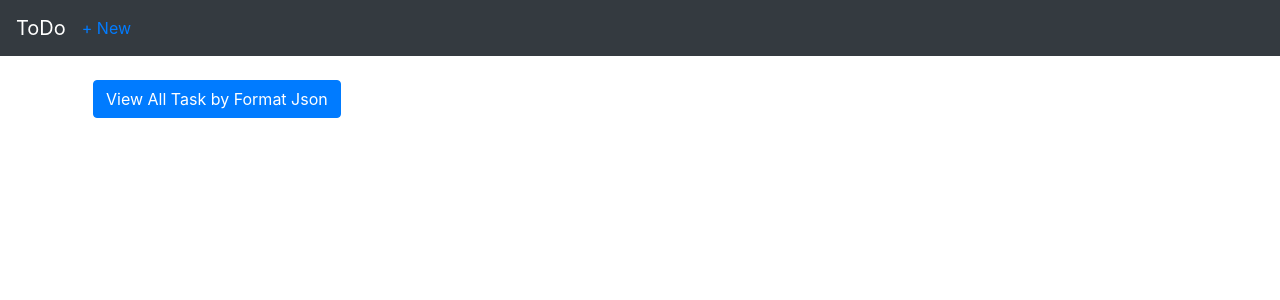
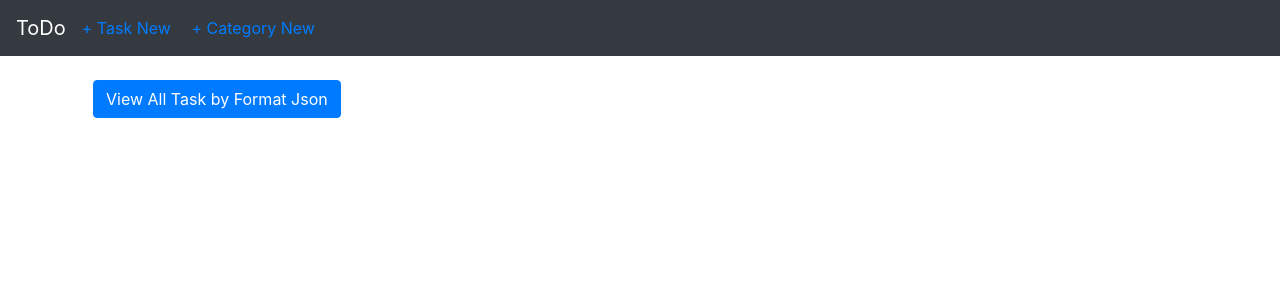
Before and after one commit to ElhamMeybodian/ToDo-App, a Django app: page /todo/ in a window 1280 px wide. Shown: the top 300 px of the page. Run offline with Django 3.2, Linux system fonts and the light colour scheme; data that the repository does not hold is empty.

Commit message:
update file

```diff
--- a/Reminder/settings.py
+++ b/Reminder/settings.py
@@ -66,6 +66,9 @@ TEMPLATES = [
                 'django.contrib.auth.context_processors.auth',
                 'django.contrib.messages.context_processors.messages',
             ],
+            'builtins':[
+                'todo.templatetags.due_task','todo.templatetags.filter_title'
+            ],
         },
     },
 ]
--- a/templates/base.html
+++ b/templates/base.html
@@ -18,7 +18,8 @@
             <a class="navbar-brand" href="{% url 'home' %}">ToDo</a>
             <ul class="navbar-nav mr-auto">
                 <li class="nav-item">
-                    <a href="{% url 'task_new' %}">+ New</a>
+                    <a href="{% url 'task_new' %}" class="mr-3">+ Task New</a>
+                    <a href="{% url 'category_new' %}" class="mr-3">+ Category New</a>
                 </li>
             </ul>
 
--- a/templates/task_list.html
+++ b/templates/task_list.html
@@ -1,16 +1,22 @@
 {% extends 'base.html' %}
 {% block title %}Tasks{% endblock title %}
+{% load filter_title %}
+
 {% block content %}
+
     <br/>
     {% for task in object_list %}
         <div class="card">
             <div class="card-header">
-                <span class="font-weight-bold"><a href="{% url 'task_detail' task.pk %}" class="data">{{ task.capital_title }}</a></span>
+                <span class="font-weight-bold"><a href="{% url 'task_detail' task.pk %}"
+                                                  class="data">{{ task.title | capital_title }}<br></a></span>
                 <span class="text-muted">{{ task.category }} |
-                {{ task.expired }}</span>
+                    {{ task.expired }}</span>
             </div>
         </div>
-        <br />
+        <br/>
     {% endfor %}
-    <a href="{% url 'task' %}" class="data"><button class="btn btn-primary ml-2" type="submit" id="button-addon">View All Task by Format Json</button></a>
+    <a href="{% url 'task' %}" class="data">
+        <button class="btn btn-primary ml-2" type="submit" id="button-addon">View All Task by Format Json</button>
+    </a>
 {% endblock content %}
--- a/todo/urls.py
+++ b/todo/urls.py
@@ -3,16 +3,20 @@ from .views import (
     TaskListView,
     TaskCreateView,
     TaskDetailView,
+    TaskUpdateView,
     CategoryListView,
     CategoryDetailView,
+    CategoryCreateView,
     TaskView,
 )
 
 urlpatterns = [
+    path('', TaskListView.as_view(), name='task_list'),
     path('<int:pk>/', TaskDetailView.as_view(), name='task_detail'),
-    path('new/', TaskCreateView.as_view(), name='task_new'),
+    path('newtask/', TaskCreateView.as_view(), name='task_new'),
+    path('<int:pk>/edit/', TaskUpdateView.as_view(), name='task_update'),
     path('category/', CategoryListView.as_view(), name='category_list'),
+    path('newcategory/', CategoryCreateView.as_view(), name='category_new'),
     path('<int:pk>', CategoryDetailView.as_view(), name='category_detail'),
-    path('', TaskListView.as_view(), name='task_list'),
     path('task', TaskView.as_view(), name='task'),
 ]
--- a/todo/views.py
+++ b/todo/views.py
@@ -1,5 +1,5 @@
 from django.views.generic import ListView, DetailView
-from django.views.generic.edit import CreateView
+from django.views.generic.edit import CreateView, UpdateView
 from .models import Task, Category
 from rest_framework.views import APIView
 from rest_framework.response import Response
@@ -7,7 +7,7 @@ from .serializers import TaskSerializers
 
 
 # Create your views here.
-
+# task view
 class TaskListView(ListView):
     model = Task
     template_name = 'task_list.html'
@@ -24,6 +24,20 @@ class TaskCreateView(CreateView):
     fields = '__all__'
 
 
+class TaskUpdateView(UpdateView):
+    model = Task
+    fields = '__all__'
+    template_name = 'task_update.html'
+
+
+
+class TaskView(APIView):
+    def get(self, request, *args, **kwargs):
+        serializer = [TaskSerializers(task).data for task in Task.objects.all()]
+        return Response({'task': serializer})
+
+
+# category view
 class CategoryListView(ListView):
     model = Category
     template_name = 'category_list.html'
@@ -34,7 +48,7 @@ class CategoryDetailView(DetailView):
     template_name = 'category_detail.html'
 
 
-class TaskView(APIView):
-    def get(self, request, *args, **kwargs):
-        serializer = [TaskSerializers(task).data for task in Task.objects.all()]
-        return Response({'task': serializer})
+class CategoryCreateView(CreateView):
+    model = Category
+    template_name = 'category_new.html'
+    fields = '__all__'
```
Also changed, not shown: templates/category_new.html (added, +9 -0 lines), templates/task_detail.html (+6 -4 lines), templates/task_update.html (added, +8 -0 lines), todo/models.py (+6 -6 lines), todo/templatetags/due_task.py (added, +9 -0 lines), todo/templatetags/filter_title.py (added, +8 -0 lines), todo/templatetags/__init__.py (added).
